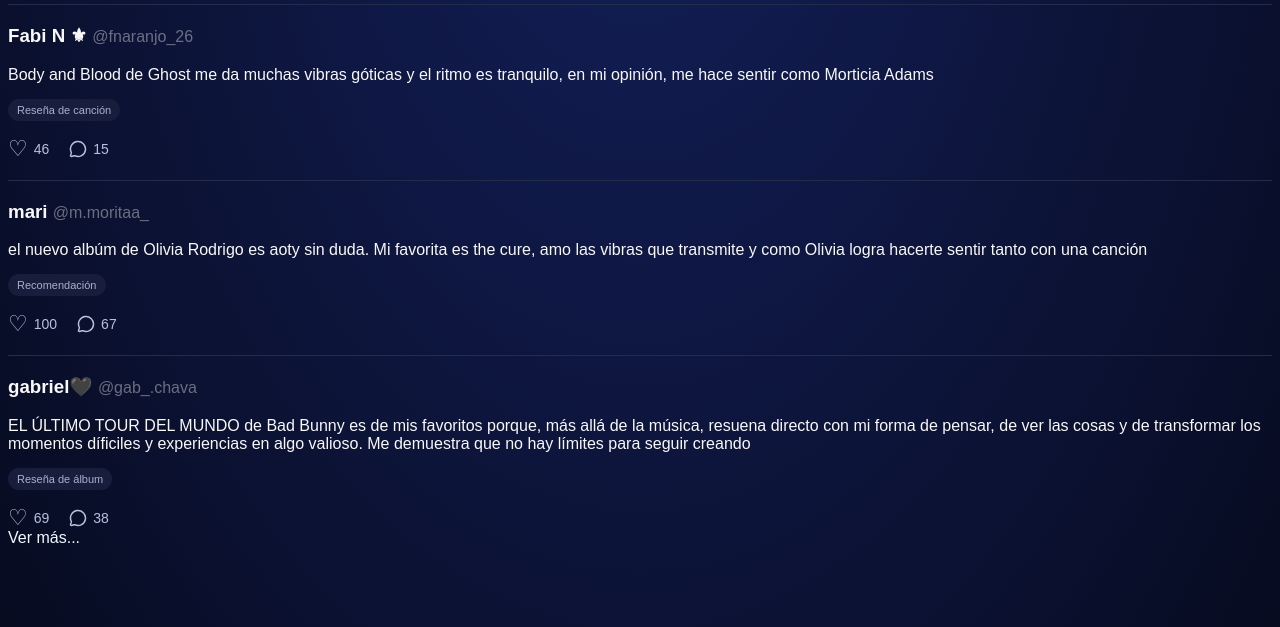
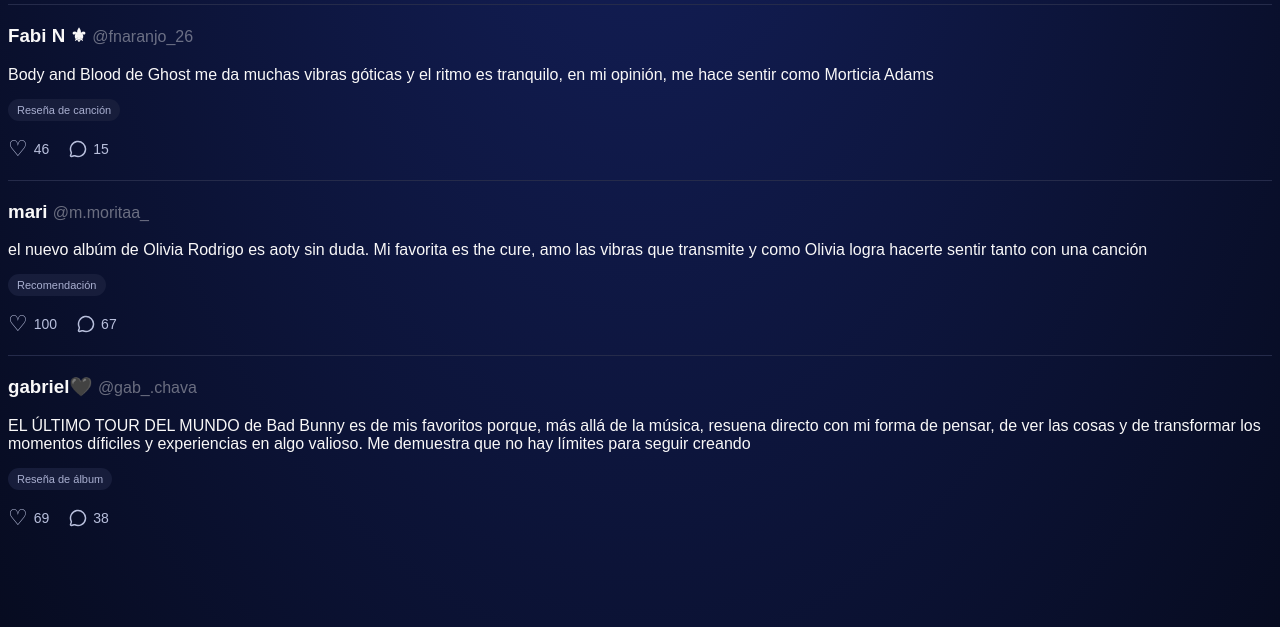
Before and after one commit to fabiolaamesen/proyecto-side-b, a plain HTML site: page html/index.html in a window 1280 px wide. Shown: the part 1397-2024 px from the top of the page. Drawn offline with Linux system fonts and the light colour scheme.

Commit message:
Se elimino el enalce de ver mas reseñas

```diff
--- a/html/index.html
+++ b/html/index.html
@@ -264,9 +264,6 @@
                 </div>
             </article>
         </div>
-        <div>
-            <a href="resenas.html">Ver más...</a>
-        </div>
     </main>
 </body>
  <footer>
```
